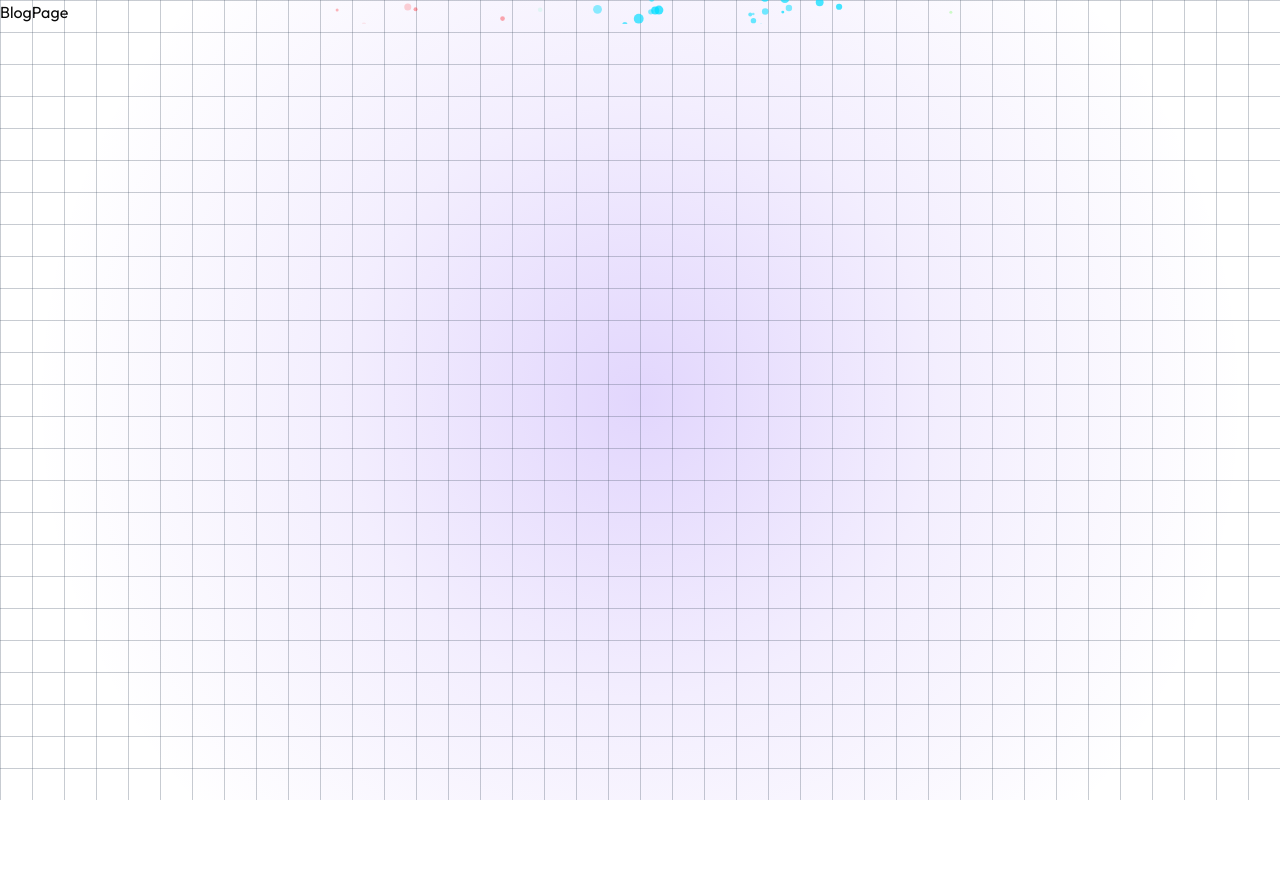
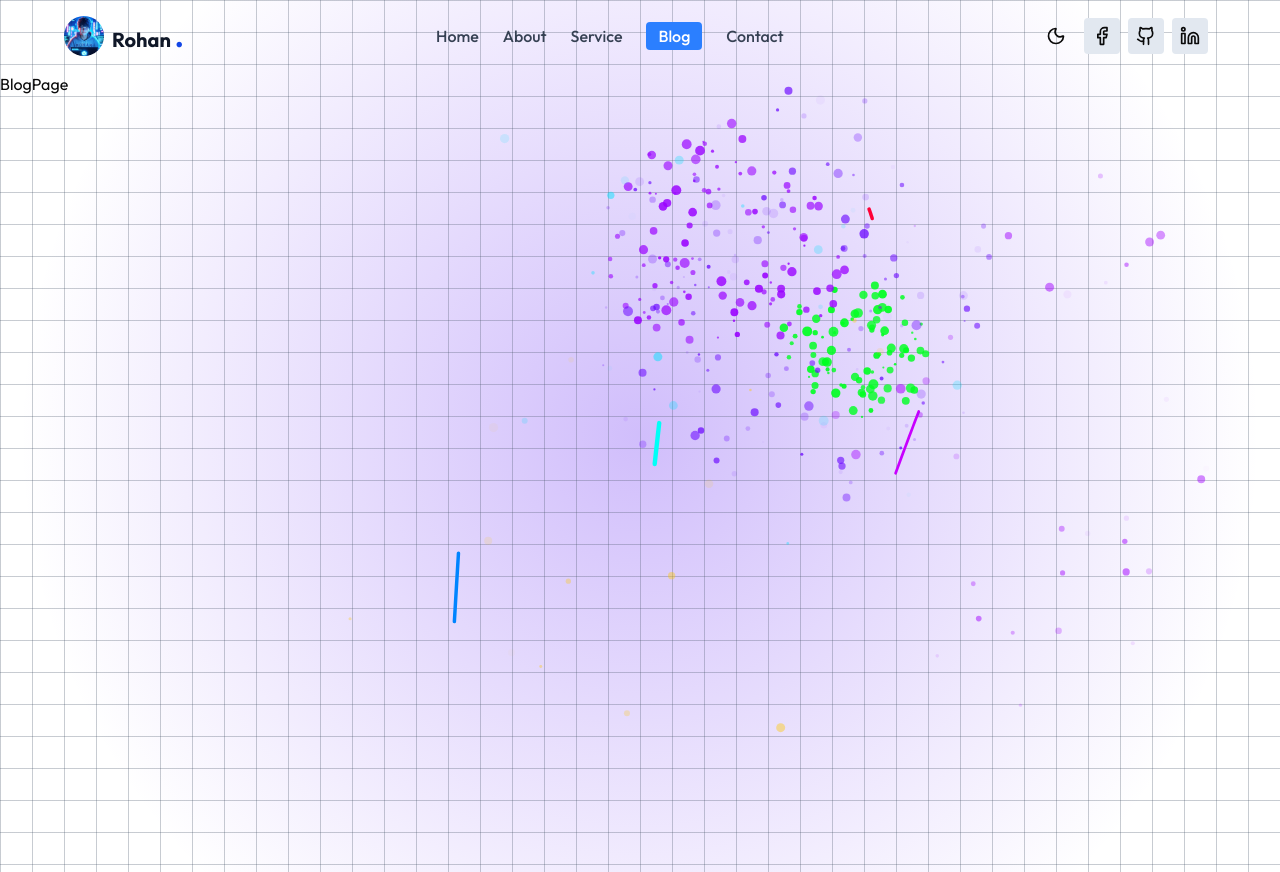
Before and after one commit to rohanul-haque/Portfolio2.0, a React (Vite) app in the folder frontend/: page /blog in a window 1280 px wide. Before the commit the page ends 800 px from the top, so only its background shows below. Built offline with nearby package versions, Linux system fonts and the light colour scheme.

Commit message:
feat(navbar): complete responsive navbar with scroll detection and theme toggle

```diff
--- a/frontend/src/App.jsx
+++ b/frontend/src/App.jsx
@@ -6,10 +6,12 @@ import AboutPage from "./pages/AboutPage";
 import ServicePage from "./pages/ServicePage";
 import BlogPage from "./pages/BlogPage";
 import ContactPage from "./pages/ContactPage";
+import Navbar from "./components/Navbar";
 
 const App = () => {
   return (
     <AppLayout>
+      <Navbar />
       <Routes>
         <Route path="/" element={<HomePage />} />
         <Route path="/about" element={<AboutPage />} />
--- /dev/null
+++ b/frontend/src/assets/assets.js
@@ -0,0 +1,13 @@
+import logo from "./Logoi.jpg";
+
+export const assets = {
+  logo,
+};
+
+export const navlinks = [
+  { id: 1, title: "Home", path: "/" },
+  { id: 2, title: "About", path: "/about" },
+  { id: 3, title: "Service", path: "/service" },
+  { id: 4, title: "Blog", path: "/blog" },
+  { id: 5, title: "Contact", path: "/contact" },
+];
--- /dev/null
+++ b/frontend/src/components/Navbar.jsx
@@ -0,0 +1,209 @@
+import { Facebook, Github, Linkedin, Sun, Moon, Menu, X } from "lucide-react";
+import { useContext, useEffect, useState } from "react";
+import { Link, NavLink } from "react-router-dom";
+import { ThemeContext } from "@/contexts/ThemeContexts";
+import { assets, navlinks } from "@/assets/assets";
+
+const Navbar = () => {
+  const [menuOpen, setMenuOpen] = useState(false);
+  const [scrolled, setScrolled] = useState(false);
+  const { darkMode, setDarkMode } = useContext(ThemeContext);
+
+  // Scroll detection for sticky navbar behavior
+  useEffect(() => {
+    const handleScroll = () => {
+      setScrolled(window.scrollY > 10);
+    };
+
+    window.addEventListener("scroll", handleScroll);
+    return () => window.removeEventListener("scroll", handleScroll);
+  }, []);
+
+  // Lock scroll on mobile menu open
+  useEffect(() => {
+    document.body.style.overflow = menuOpen ? "hidden" : "";
+  }, [menuOpen]);
+
+  return (
+    <header
+      className={`px-4 sm:px-8 lg:px-16 py-4 sticky top-0 w-full z-50 transition-all duration-300 ${
+        scrolled
+          ? "bg-white/70 dark:bg-slate-900/70 backdrop-blur-[2px]"
+          : "bg-transparent shadow-none"
+      }`}
+    >
+      <nav className="flex items-center justify-between">
+        {/* Logo */}
+        <Link className="flex items-center space-x-2" to="/">
+          <img
+            className="w-10 h-10 rounded-full"
+            src={assets.logo}
+            alt="Logo"
+          />
+          <h1 className="font-bold text-xl text-gray-900 dark:text-white">
+            Rohan <span className="text-blue-700 text-3xl">.</span>
+          </h1>
+        </Link>
+
+        {/* Desktop NavLinks */}
+        <ul className="hidden md:flex space-x-6 font-medium">
+          {navlinks.map((link) => (
+            <li key={link.id}>
+              <NavLink
+                to={link.path}
+                className={({ isActive }) =>
+                  `transition duration-200 ${
+                    isActive
+                      ? "bg-blue-500 text-white px-3 py-1 rounded"
+                      : "text-gray-700 dark:text-gray-300 hover:text-blue-600 dark:hover:text-blue-300"
+                  }`
+                }
+              >
+                {link.title}
+              </NavLink>
+            </li>
+          ))}
+        </ul>
+
+        {/* Icons */}
+        <div className="flex items-center space-x-2">
+          <button
+            onClick={() => setDarkMode(!darkMode)}
+            className="p-2.5 rounded-md hover:bg-gray-200 dark:hover:bg-gray-800 transition cursor-pointer"
+            aria-label="Toggle theme"
+          >
+            {darkMode ? <Sun size={20} /> : <Moon size={20} />}
+          </button>
+
+          {/* Desktop Social Icons */}
+          <div className="hidden sm:flex space-x-2">
+            <a
+              className="p-2 rounded bg-slate-200 dark:bg-slate-800 hover:bg-slate-300 dark:hover:bg-slate-700"
+              target="_blank"
+              href="https://www.facebook.com/md.rohanul.haque.rohan"
+            >
+              <Facebook size={20} />
+            </a>
+          </div>
+          <div className="hidden sm:flex space-x-2">
+            <a
+              className="p-2 rounded bg-slate-200 dark:bg-slate-800 hover:bg-slate-300 dark:hover:bg-slate-700"
+              target="_blank"
+              href="https://github.com/rohanul-haque"
+            >
+              <Github size={20} />
+            </a>
+          </div>
+          <div className="hidden sm:flex space-x-2">
+            <a
+              className="p-2 rounded bg-slate-200 dark:bg-slate-800 hover:bg-slate-300 dark:hover:bg-slate-700"
+              target="_blank"
+              href="https://github.com/rohanul-haque"
+            >
+              <Linkedin size={20} />
+            </a>
+          </div>
+          {/* Mobile Menu Button */}
+          <button
+            onClick={() => setMenuOpen(true)}
+            className="md:hidden p-2 rounded-md text-gray-700 dark:text-gray-300 cursor-pointer"
+            aria-label="Open menu"
+          >
+            <Menu size={24} />
+          </button>
+        </div>
+      </nav>
+
+      {/* Mobile Sidebar Menu */}
+      <div
+        className={`fixed top-0 left-0 h-screen w-[280px] z-50 bg-white dark:bg-slate-900 border-r transform transition-transform duration-300 ease-in-out ${
+          menuOpen ? "translate-x-0" : "-translate-x-full"
+        }`}
+      >
+        {/* Close & Logo */}
+        <div className="flex justify-between items-center p-4 border-b border-gray-200 dark:border-gray-700">
+          <Link
+            className="flex items-center space-x-2"
+            to="/"
+            onClick={() => setMenuOpen(false)}
+          >
+            <img
+              className="w-10 h-10 rounded-full"
+              src={assets.logo}
+              alt="Logo"
+            />
+            <h1 className="font-bold text-xl text-gray-900 dark:text-white">
+              Rohan <span className="text-blue-700 text-3xl">.</span>
+            </h1>
+          </Link>
+          <button
+            onClick={() => setMenuOpen(false)}
+            className="text-gray-700 dark:text-gray-300 cursor-pointer"
+            aria-label="Close menu"
+          >
+            <X size={24} />
+          </button>
+        </div>
+
+        {/* Mobile Nav Links */}
+        <ul className="flex flex-col p-4 space-y-4 bg-white dark:bg-slate-900">
+          {navlinks.map((link) => (
+            <li key={link.id}>
+              <NavLink
+                onClick={() => setMenuOpen(false)}
+                to={link.path}
+                className={({ isActive }) =>
+                  `transition duration-200 block ${
+                    isActive
+                      ? "bg-blue-500 text-white px-3 py-2 rounded"
+                      : "text-gray-700 dark:text-gray-300 hover:text-blue-600 dark:hover:text-blue-300"
+                  }`
+                }
+              >
+                {link.title}
+              </NavLink>
+            </li>
+          ))}
+        </ul>
+
+        {/* Mobile Social Icons */}
+        <div className="absolute bottom-0 right-0 flex justify-center space-x-4 pt-4 pb-6 bg-white dark:bg-slate-900 w-full">
+          <a
+            target="_blank"
+            href="https://www.facebook.com/md.rohanul.haque.rohan"
+            rel="noopener noreferrer"
+            className="p-2 rounded bg-slate-200 dark:bg-slate-800 hover:bg-slate-300 dark:hover:bg-slate-700"
+          >
+            <Facebook size={20} />
+          </a>
+          <a
+            target="_blank"
+            href="https://github.com/rohanul-haque"
+            rel="noopener noreferrer"
+            className="p-2 rounded bg-slate-200 dark:bg-slate-800 hover:bg-slate-300 dark:hover:bg-slate-700"
+          >
+            <Github size={20} />
+          </a>
+          <a
+            target="_blank"
+            href="https://www.linkedin.com/in/md-rohanul-haque/"
+            rel="noopener noreferrer"
+            className="p-2 rounded bg-slate-200 dark:bg-slate-800 hover:bg-slate-300 dark:hover:bg-slate-700"
+          >
+            <Linkedin size={20} />
+          </a>
+        </div>
+      </div>
+
+      {/* Mobile Overlay */}
+      {menuOpen && (
+        <div
+          onClick={() => setMenuOpen(false)}
+          className="fixed inset-0 z-40 backdrop-blur-[1px]"
+        />
+      )}
+    </header>
+  );
+};
+
+export default Navbar;
--- a/frontend/src/layout/AppLayout.jsx
+++ b/frontend/src/layout/AppLayout.jsx
@@ -7,11 +7,11 @@ export const AppLayout = ({ children }) => {
         {/* White Sphere Grid Background */}
         <div
           className="absolute bg-fixed inset-0 z-0 bg-white  dark:bg-[#020617]
-            bg-[linear-gradient(to_right,rgba(71,85,105,0.3)_1px,transparent_1px),linear-gradient(to_bottom,rgba(71,85,105,0.3)_1px,transparent_1px),radial-gradient(circle_at_50%_50%,rgba(139,92,246,0.25)_0%,rgba(139,92,246,0.1)_40%,transparent_80%)] bg-[length:32px_32px,32px_32px,100%_100%] dark:bg-[linear-gradient(to right, rgba(71,85,105,0.15) 1px, transparent 1px),linear-gradient(to bottom, rgba(71,85,105,0.15) 1px, transparent 1px),radial-gradient(circle at 50% 60%, rgba(236,72,153,0.15) 0%, rgba(168,85,247,0.05) 40%, transparent 70%)] bg-[length:30px_30px,30px_30px,100%_100%]"
+            bg-[linear-gradient(to_right,rgba(71,85,105,0.3)_1px,transparent_1px),linear-gradient(to_bottom,rgba(71,85,105,0.3)_1px,transparent_1px),radial-gradient(circle_at_50%_50%,rgba(139,92,246,0.40)_0%,rgba(139,92,246,0.2)_40%,transparent_80%)] bg-[length:32px_32px,32px_32px,100%_100%] dark:bg-[linear-gradient(to right, rgba(71,85,105,0.15) 1px, transparent 1px),linear-gradient(to bottom, rgba(71,85,105,0.15) 1px, transparent 1px),radial-gradient(circle at 50% 60%, rgba(236,72,153,0.15) 0%, rgba(168,85,247,0.05) 40%, transparent 70%)] bg-[length:30px_30px,30px_30px,100%_100%]"
         />
         <div className="relative">
-          <div className="relative z-50">{children}</div>
-          <FireworksBackground className="absolute inset-0 rounded-xl" />
+          <div className="relative z-40">{children}</div>
+          <FireworksBackground className="h-screen absolute inset-0 rounded-xl" />
         </div>
       </div>
     </main>
--- a/frontend/src/pages/BlogPage.jsx
+++ b/frontend/src/pages/BlogPage.jsx
@@ -1,5 +1,5 @@
 const BlogPage = () => {
-  return <div>BlogPage</div>;
+  return <div className="h-screen">BlogPage</div>;
 };
 
 export default BlogPage;
--- a/frontend/src/pages/HomePage.jsx
+++ b/frontend/src/pages/HomePage.jsx
@@ -1,13 +1,9 @@
-import { Button } from "@/components/ui/button";
-import { ThemeContext } from "@/contexts/ThemeContexts";
-import { useContext } from "react";
+import React from "react";
 
 const HomePage = () => {
-  const { darkMode, setDarkMode } = useContext(ThemeContext);
-
   return (
-    <div className="flex flex-col items-center justify-center min-h-screen ">
-      <Button onClick={() => setDarkMode(!darkMode)}>Mode</Button>
+    <div className="flex items-center justify-center h-screen">
+      <h1 className="text-4xl font-bold">This is Home Page</h1>
     </div>
   );
 };
```
Also changed, not shown: frontend/src/assets/Logoi.jpg (added).
